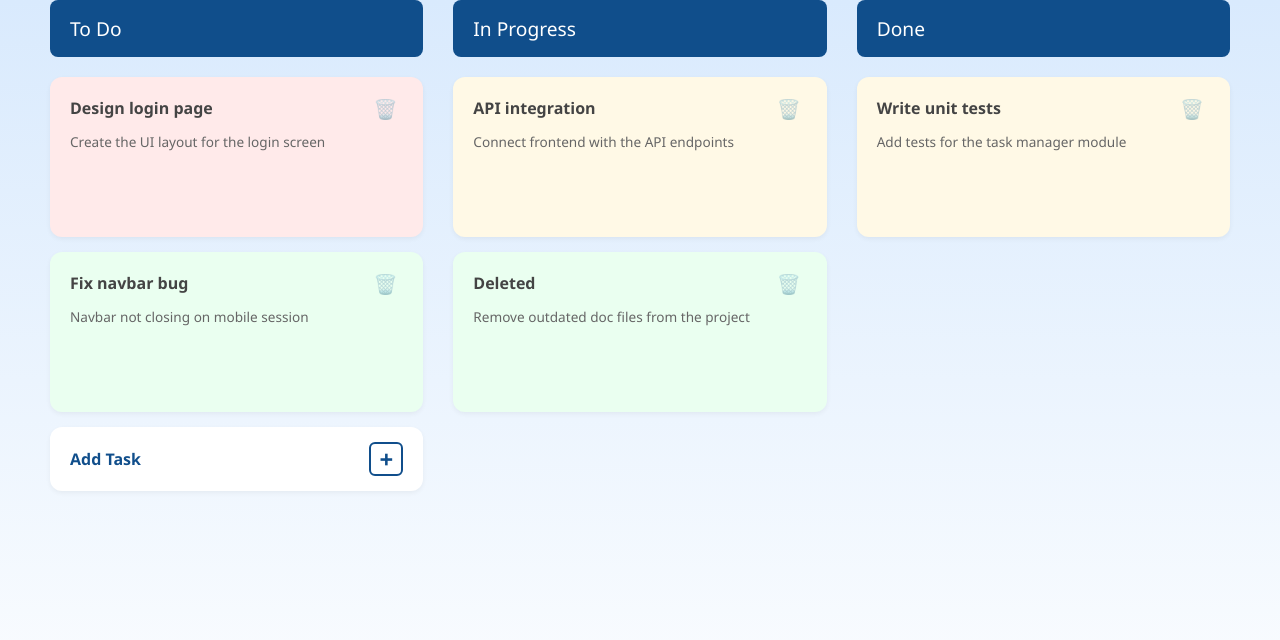
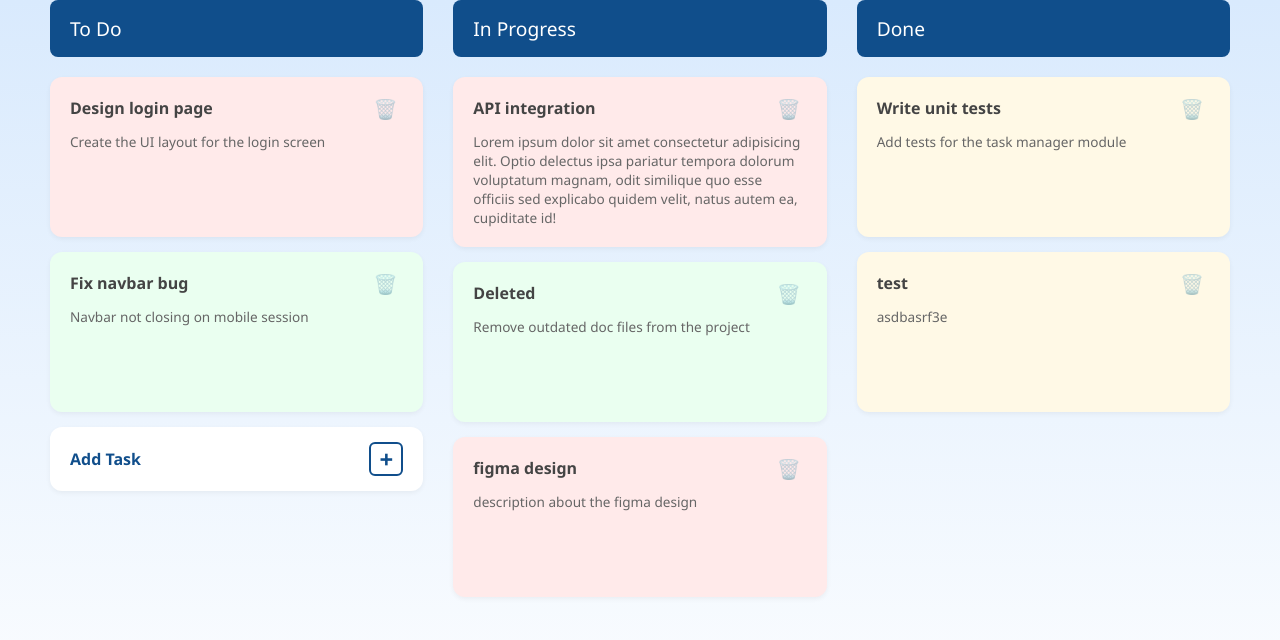
Before and after one commit to m-bouhaba/workflowhub-manager, a React (Vite) app: page / in a window 1280 px wide. Shown: the top 640 px of the page. Built offline with nearby package versions, Linux system fonts and the light colour scheme; data requests are answered from the project's data file.

Commit message:
edit modal to have priority and order in data file

```diff
--- a/src/Components/AddEditPopup.jsx
+++ b/src/Components/AddEditPopup.jsx
@@ -2,7 +2,6 @@ import React, { useState, useEffect } from 'react';
 import '../Style/AddEditPopup.css';
 
 const TaskModal = ({ isOpen, onClose, onSave, taskToEdit }) => {
-  // State for form fields
   const [title, setTitle] = useState('');
   const [priority, setPriority] = useState('medium');
   const [status, setStatus] = useState('todo');
@@ -10,13 +9,11 @@ const TaskModal = ({ isOpen, onClose, onSave, taskToEdit }) => {
 
   useEffect(() => {
     if (taskToEdit) {
-      // EDIT
-      setTitle(taskToEdit.title);
-      setPriority(taskToEdit.priority);
-      setStatus(taskToEdit.status);
-      setDescription(taskToEdit.description);
+      setTitle(taskToEdit.title || '');
+      setPriority(taskToEdit.priority || 'medium');
+      setStatus(taskToEdit.status || 'todo');
+      setDescription(taskToEdit.description || '');
     } else {
-      // ADD
       setTitle('');
       setPriority('medium');
       setStatus('todo');
@@ -24,20 +21,18 @@ const TaskModal = ({ isOpen, onClose, onSave, taskToEdit }) => {
     }
   }, [taskToEdit, isOpen]);
 
-  // Don't render anything if modal is closed
   if (!isOpen) return null;
 
   const handleSubmit = (e) => {
     e.preventDefault();
 
-    // Create the task object
     const taskData = {
       id: taskToEdit ? taskToEdit.id : null,
-      title,
-      priority,
-      status,
-      description,
-      order: taskToEdit ? taskToEdit.order : 1 //By Default
+      title: title,
+      priority: priority,
+      status: status,
+      description: description,
+      order: taskToEdit ? taskToEdit.order : 0
     };
 
     onSave(taskData);
@@ -53,7 +48,7 @@ const TaskModal = ({ isOpen, onClose, onSave, taskToEdit }) => {
 
         <form onSubmit={handleSubmit}>
 
-          {/* Title Input */}
+          {/* Title */}
           <div className="form-group">
             <label>Title</label>
             <input
@@ -61,16 +56,16 @@ const TaskModal = ({ isOpen, onClose, onSave, taskToEdit }) => {
               value={title}
               onChange={(e) => setTitle(e.target.value)}
               required
+              placeholder="Enter task title..."
             />
           </div>
 
-          {/* Priority Dropdown */}
+          {/* Priority */}
           <div className="form-group">
             <label>Priority</label>
             <select
               value={priority}
               onChange={(e) => setPriority(e.target.value)}
-              className={`priority-select ${priority}`} // Adds class for color logic
             >
               <option value="high">High</option>
               <option value="medium">Medium</option>
@@ -78,30 +73,33 @@ const TaskModal = ({ isOpen, onClose, onSave, taskToEdit }) => {
             </select>
           </div>
 
-          {/* Status Dropdown */}
+          {/* Status */}
           <div className="form-group">
             <label>Status</label>
-            <select value={status} onChange={(e) => setStatus(e.target.value)}>
+            <select
+              value={status}
+              onChange={(e) => setStatus(e.target.value)}
+            >
               <option value="todo">To Do</option>
-              {/* Value matches JSON 'in-progress', Label is 'Doing' as requested */}
-              <option value="in-progress">Doing</option>
+              <option value="in-progress">In Progress</option>
               <option value="done">Done</option>
             </select>
           </div>
 
-          {/* Description Text Area */}
+          {/* Description */}
           <div className="form-group">
             <label>Description</label>
             <textarea
               value={description}
               onChange={(e) => setDescription(e.target.value)}
               rows="4"
+              placeholder="Enter details..."
             ></textarea>
           </div>
 
           <div className="modal-footer">
             <button type="submit" className="add-btn">
-              {taskToEdit ? 'SAVE CHANGES' : 'ADD'}
+              {taskToEdit ? 'SAVE CHANGES' : 'ADD TASK'}
             </button>
           </div>
 
--- a/src/Pages/Home.jsx
+++ b/src/Pages/Home.jsx
@@ -11,13 +11,14 @@ const HomePage = () => {
 
   const API_URL = "http://localhost:5000";
 
+  // --- 1. Fetch Data ---
   useEffect(() => {
     const fetchData = async () => {
       try {
         const tasksRes = await fetch(`${API_URL}/tasks`);
         const tasksData = await tasksRes.json();
-        setTasks(tasksData);
-        console.log(tasksData);
+        // Sort tasks by order initially so they appear correct
+        setTasks(tasksData.sort((a, b) => a.order - b.order));
 
         const trashRes = await fetch(`${API_URL}/trash`);
         const trashData = await trashRes.json();
@@ -29,6 +30,7 @@ const HomePage = () => {
     fetchData();
   }, []);
 
+  // --- Handlers ---
   const handleAddNew = () => {
     setCurrentTask(null);
     setIsModalOpen(true);
@@ -39,79 +41,116 @@ const HomePage = () => {
     setIsModalOpen(true);
   };
 
+  // --- 2. DELETE & RE-ORDER LOGIC ---
   const handleDelete = async (id) => {
+    const taskToTrash = tasks.find((t) => t.id === id);
+    if (!taskToTrash) return;
 
-    const taskToTrash = tasks.find((t) => t.id === id);
-
-    if (taskToTrash) {
     try {
-        // 1. Add to Trash
+      // A. Add to Trash
       await fetch(`${API_URL}/trash`, {
         method: "POST",
         headers: { "Content-Type": "application/json" },
         body: JSON.stringify(taskToTrash),
       });
 
-        // 2. Delete from Tasks
-        await fetch(`${API_URL}/tasks/${id}`, {
-          method: "DELETE",
+      // B. Delete from Tasks
+      await fetch(`${API_URL}/tasks/${id}`, { method: "DELETE" });
+
+      // C. RE-ORDER LOGIC:
+      // Find tasks in the SAME status that have a higher order than the deleted one
+      const tasksToUpdate = tasks.filter(
+        (t) => t.status === taskToTrash.status && t.order > taskToTrash.order && t.id !== id
+      );
+
+      // Create a list of promises to update server data (Shift order down by 1)
+      const updatePromises = tasksToUpdate.map((t) => {
+        return fetch(`${API_URL}/tasks/${t.id}`, {
+          method: "PATCH", // Use PATCH to update only the order
+          headers: { "Content-Type": "application/json" },
+          body: JSON.stringify({ order: t.order - 1 }),
+        });
       });
 
-        // 3. Update UI instantly
-        setTasks(tasks.filter((t) => t.id !== id));
+      await Promise.all(updatePromises);
+
+      // D. Update UI
+      // Remove deleted task AND update the order of remaining tasks in local state
+      setTasks((prev) =>
+        prev
+          .filter((t) => t.id !== id)
+          .map((t) => {
+             // If this task was below the deleted one, decrement its local order
+             if (t.status === taskToTrash.status && t.order > taskToTrash.order) {
+               return { ...t, order: t.order - 1 };
+             }
+             return t;
+          })
+      );
+
       setTrashCount(prev => prev + 1);
 
     } catch (error) {
       console.error("Error moving to trash:", error);
     }
-    }
   };
 
-
+  // --- 3. ADD (AUTO-INCREMENT) & EDIT LOGIC ---
   const handleSave = async (taskData) => {
     try {
       if (taskData.id) {
+        // --- EDIT MODE ---
+        // Just update the task, no need to change order usually
         const response = await fetch(`${API_URL}/tasks/${taskData.id}`, {
           method: "PUT",
           headers: { "Content-Type": "application/json" },
           body: JSON.stringify(taskData),
         });
+        const updatedTask = await response.json();
 
-        const updatedTask = await response.json(); // Get the confirmed update from server
-
-        setTasks((prev) =>
-          prev.map((t) => (t.id === updatedTask.id ? updatedTask : t))
-        );
+        setTasks((prev) => prev.map((t) => (t.id === updatedTask.id ? updatedTask : t)));
 
       } else {
-        const { id, ...newTaskData } = taskData;
+        // --- ADD MODE (AUTO INCREMENT) ---
 
+        // 1. Calculate new Order
+        const tasksInSameColumn = tasks.filter(t => t.status === taskData.status);
+        const maxOrder = tasksInSameColumn.length > 0
+          ? Math.max(...tasksInSameColumn.map(t => t.order || 0))
+          : 0;
+
+        const newOrder = maxOrder + 1;
+
+        // 2. Prepare new task object
+        const { id, ...dataWithoutId } = taskData; // Remove any temp ID
+        const newTaskPayload = { ...dataWithoutId, order: newOrder };
+
+        // 3. Save to server
         const response = await fetch(`${API_URL}/tasks`, {
           method: "POST",
           headers: { "Content-Type": "application/json" },
-          body: JSON.stringify(newTaskData),
+          body: JSON.stringify(newTaskPayload),
         });
-
-        const savedTask = await response.json(); // Use the object returned by Server (with the real ID)
+        const savedTask = await response.json();
 
         setTasks((prev) => [...prev, savedTask]);
       }
 
       setIsModalOpen(false);
-
     } catch (error) {
       console.error("Error saving task:", error);
     }
   };
 
-
   return (
     <div className="home-page">
+
       <div className="board">
+        {/* Pass sorted tasks to columns */}
         <TasksColumn
           title="To Do"
           status="todo"
-          tasks={tasks}
+          tasks={tasks.sort((a,b) => a.order - b.order)}
           onEdit={handleEdit}
           onDelete={handleDelete}
           showAddButton={true}
@@ -120,14 +159,14 @@ const HomePage = () => {
         <TasksColumn
           title="In Progress"
           status="in-progress"
-          tasks={tasks}
+          tasks={tasks.sort((a,b) => a.order - b.order)}
           onEdit={handleEdit}
           onDelete={handleDelete}
         />
         <TasksColumn
           title="Done"
           status="done"
-          tasks={tasks}
+          tasks={tasks.sort((a,b) => a.order - b.order)}
           onEdit={handleEdit}
           onDelete={handleDelete}
         />
--- a/src/db.json
+++ b/src/db.json
@@ -6,14 +6,14 @@
       "description": "Create the UI layout for the login screen",
       "priority": "high",
       "status": "todo",
-      "order": 1
+      "order": 0
     },
     {
       "id": "2",
       "title": "API integration",
-      "description": "Connect frontend with the API endpoints",
-      "priority": "medium",
+      "priority": "high",
       "status": "in-progress",
+      "description": "Lorem ipsum dolor sit amet consectetur adipisicing elit. Optio delectus ipsa pariatur tempora dolorum voluptatum magnam, odit similique quo esse officiis sed explicabo quidem velit, natus autem ea, cupiditate id!",
       "order": 1
     },
     {
@@ -41,19 +41,20 @@
       "order": 1
     },
     {
-      "id": "1765443333014",
-      "title": "title",
-      "description": "Lorem ipsum dolor sit amet consectetur adipisicing elit. Optio delectus ipsa pariatur tempora dolorum voluptatum magnam, odit similique quo esse officiis sed explicabo quidem velit, natus autem ea, cupiditate id!"
+      "id": "f0f0",
+      "title": "figma design",
+      "priority": "high",
+      "status": "in-progress",
+      "description": "description about the figma design",
+      "order": 2
     },
     {
-      "id": "1765443346030",
-      "title": "vadsba",
-      "description": "asdasdbasdfad"
-    },
-    {
-      "id": "1765443551906",
-      "title": "rwehwertwer",
-      "description": "twerhwertrw"
+      "id": "ad9c",
+      "title": "test",
+      "priority": "medium",
+      "status": "done",
+      "description": "asdbasrf3e",
+      "order": 2
     }
   ],
   "trash": [
```
Lines whose indentation alone changed are shown as unchanged.
